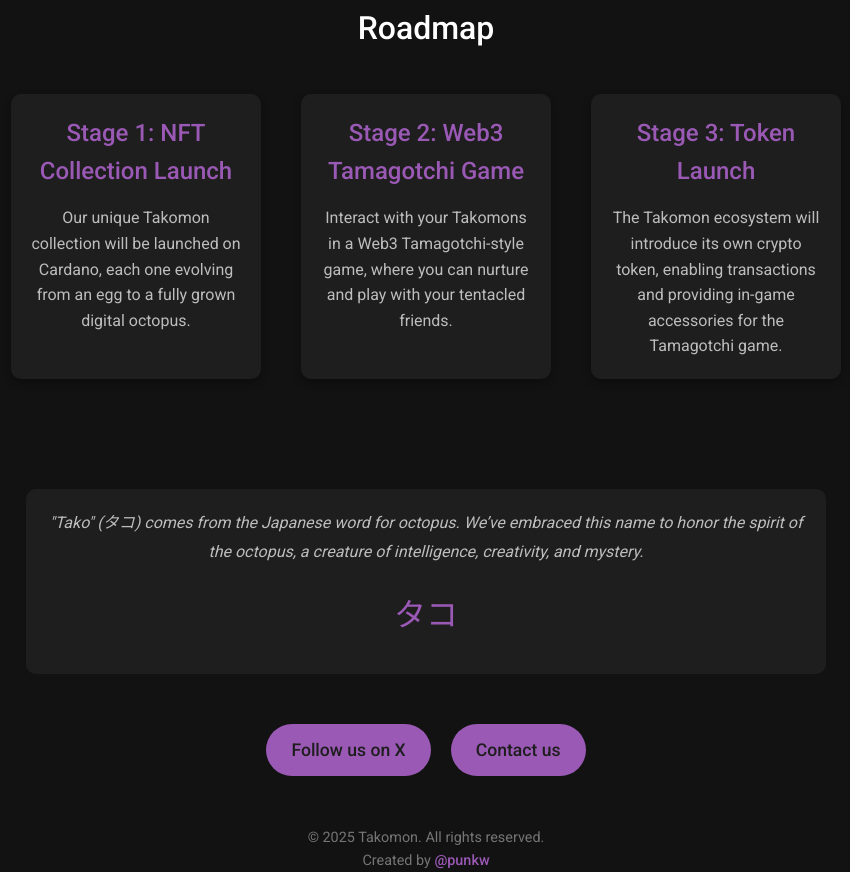
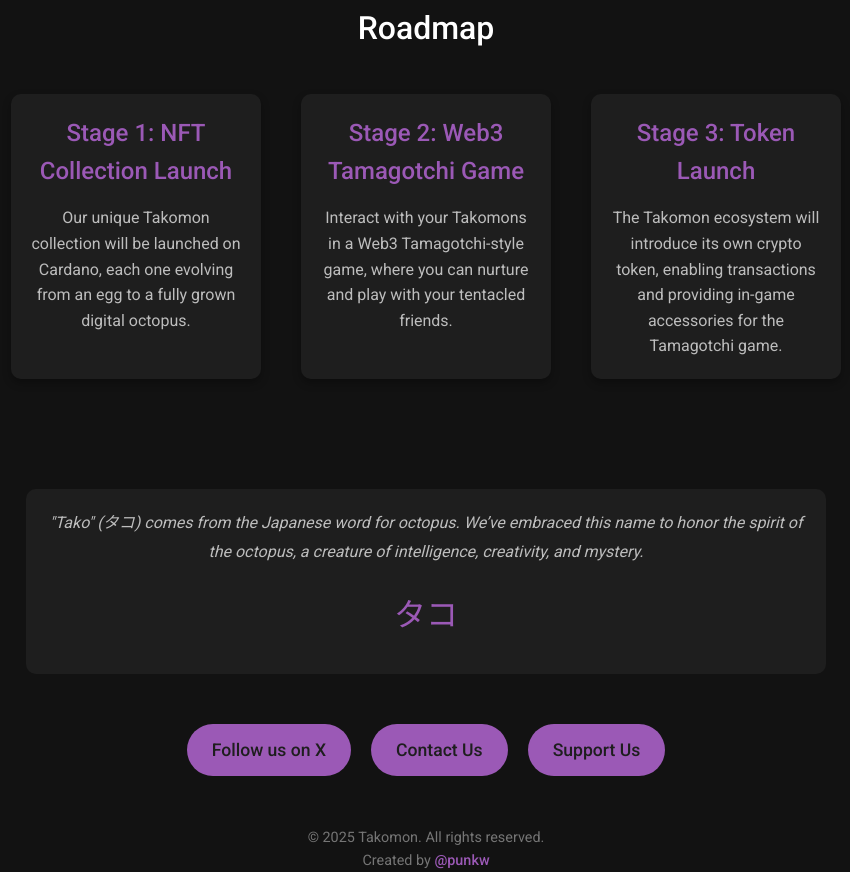
Before and after one commit to adriandrotar/takomon, a plain HTML site: page index.html in a window 1280 px wide. Shown: the part 401-1273 px from the top of the page, without its empty margins (214-1064 px from the left). Drawn offline with Linux system fonts and the light colour scheme.

Commit message:
added Support Us section, still testing

```diff
--- a/index.html
+++ b/index.html
@@ -241,7 +241,8 @@
 
   <div class="links">
     <a href="https://x.com/takomonNFT" target="_blank">Follow us on X</a>
-    <a href="mailto:info@takomon.art">Contact us</a>
+    <a href="mailto:info@takomon.art">Contact Us</a>
+    <a href="cardano://takomon.nft" target="_blank">Support Us</a>
   </div>
 
   <footer>
```
Also changed, not shown: socials/X_PFP.png (added), 1 other file.
